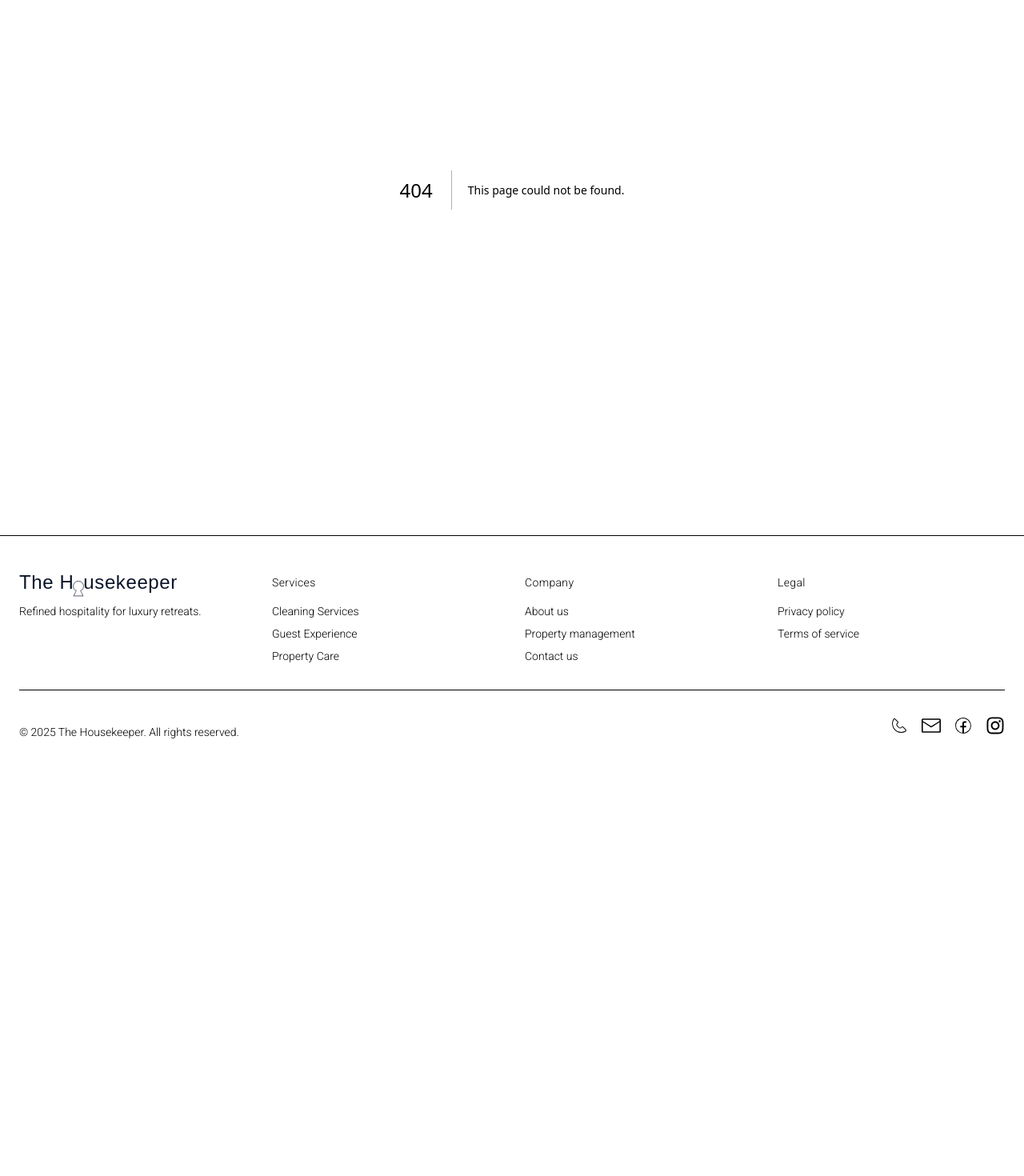
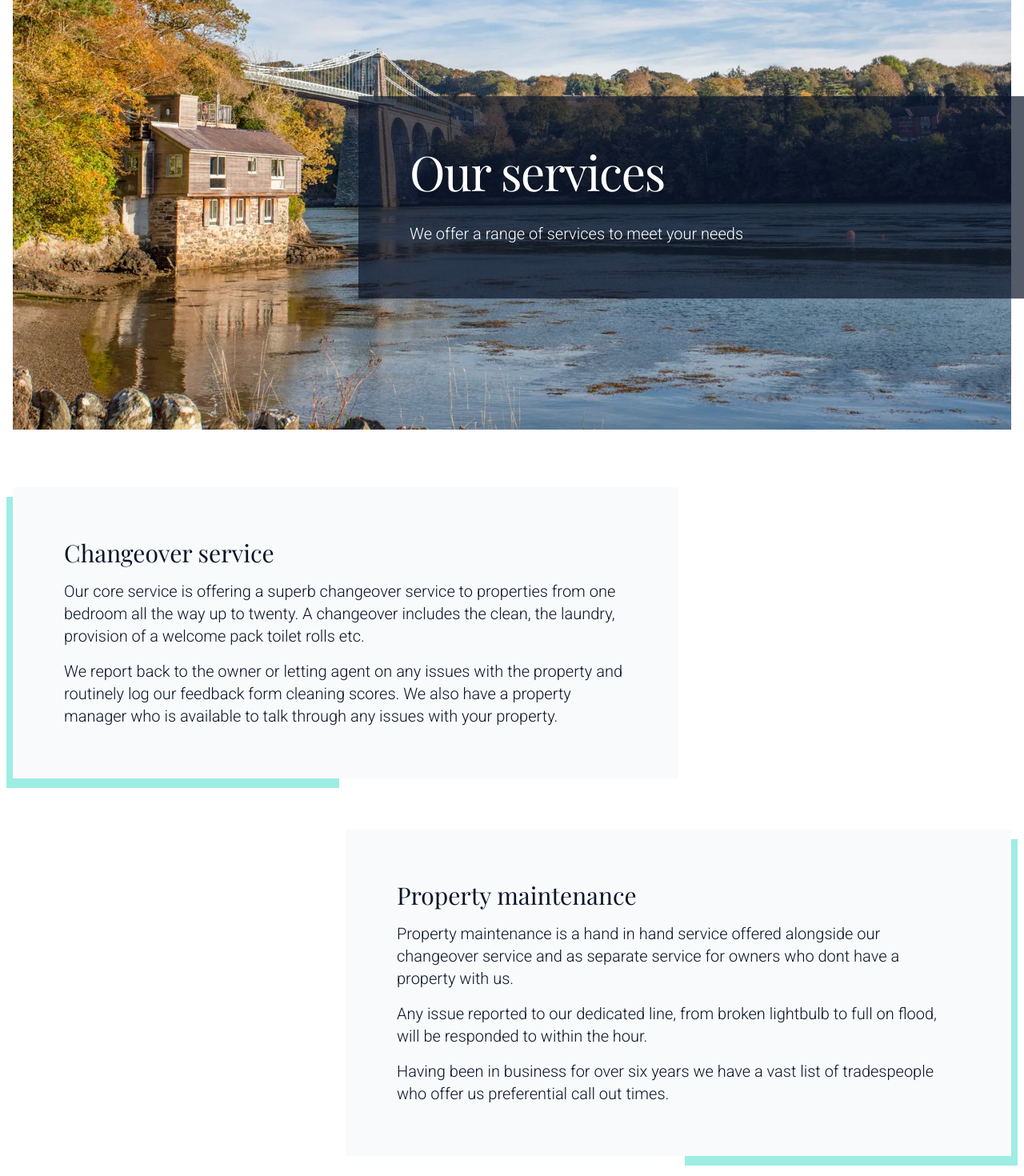
Before and after one commit to MattRey/thehousekeeper.wales, a Next.js app: page /our-services in a window 1280 px wide. Before the commit this address had no page. Shown: the part 340-1810 px from the top of the page at 80% size. Before the commit the page ends 1323 px from the top, so only its background shows below. Built offline with nearby package versions, Linux system fonts and the light colour scheme; a web font is replaced by a local one.

Commit message:
feat: add our services page and refactor a hero componenti

```diff
--- /dev/null
+++ b/app/our-services/page.tsx
@@ -0,0 +1,61 @@
+import { Hero, HeroDescription, HeroImage, HeroTitle } from "@/components/hero";
+import { TextBlock } from "@/components/text-block";
+
+export default function Page() {
+  return (
+    <main className="flex flex-col gap-16 container">
+      <Hero
+        image={
+          <HeroImage
+            src="/images/manadwyn.webp"
+            alt="Luxury retreat background"
+          />
+        }
+        title={<HeroTitle>Our services</HeroTitle>}
+        description={
+          <HeroDescription>
+            We offer a range of services to meet your needs
+          </HeroDescription>
+        }
+      />
+      <TextBlock>
+        <h2 className="text-3xl font-serif">Changeover service</h2>
+        <p>
+          Our core service is offering a superb changeover service to properties
+          from one bedroom all the way up to twenty. A changeover includes the
+          clean, the laundry, provision of a welcome pack toilet rolls etc.
+        </p>
+        <p>
+          We report back to the owner or letting agent on any issues with the
+          property and routinely log our feedback form cleaning scores. We also
+          have a property manager who is available to talk through any issues
+          with your property.
+        </p>
+      </TextBlock>
+      <TextBlock position="right">
+        <h2 className="text-3xl font-serif">Property maintenance</h2>
+        <p>
+          Property maintenance is a hand in hand service offered alongside our
+          changeover service and as separate service for owners who dont have a
+          property with us.
+        </p>
+        <p>
+          Any issue reported to our dedicated line, from broken lightbulb to
+          full on flood, will be responded to within the hour.
+        </p>
+        <p>
+          Having been in business for over six years we have a vast list of
+          tradespeople who offer us preferential call out times.
+        </p>
+      </TextBlock>
+      <TextBlock>
+        <h2 className="text-3xl font-serif">Key holding and property checks</h2>
+        <p>
+          Key holding and property checks are a further service we offer for
+          those empty homes. Our team can check your property in line with the
+          insurers requirements which is usually twice a month.
+        </p>
+      </TextBlock>
+    </main>
+  );
+}
--- a/app/page.tsx
+++ b/app/page.tsx
@@ -1,11 +1,56 @@
-import { Hero } from "@/components/hero";
+import {
+  Hero,
+  HeroImage,
+  HeroTitle,
+  HeroDescription,
+  HeroActions,
+} from "@/components/hero";
 import { TextBlock } from "@/components/text-block";
 import { PartnersBlock } from "@/components/partners-block";
 
-export default function Home() {
+function HomeHeroImage() {
+  return (
+    <HeroImage src="/images/manadwyn.webp" alt="Luxury retreat background" />
+  );
+}
+function HomeHeroTitle() {
+  return (
+    <HeroTitle>
+      Outstanding housekeeping and maintenance for{" "}
+      <span className="text-accent">holiday homes in North Wales</span>
+    </HeroTitle>
+  );
+}
+function HomeHeroDescription() {
+  return (
+    <HeroDescription>
+      The housekeeper delivers outstanding changeover services to the best
+      holiday lets across Anglesey and North Wales. We are the best at what we
+      do... Housekeeping.
+    </HeroDescription>
+  );
+}
+function HomeHeroActions() {
+  return (
+    <HeroActions>
+      <button className="px-8 py-3 border-2 border-background text-background font-light hover:bg-foreground hover:text-background transition-colors">
+        Our services
+      </button>
+      <button className="px-8 py-3 bg-accent text-foreground font-light hover:opacity-90 transition-opacity">
+        What our customers say
+      </button>
+    </HeroActions>
+  );
+}
+export default function Page() {
   return (
     <main className="flex flex-col gap-16 container">
-      <Hero />
+      <Hero
+        image={<HomeHeroImage />}
+        title={<HomeHeroTitle />}
+        description={<HomeHeroDescription />}
+        actions={<HomeHeroActions />}
+      />
       <TextBlock>
         <p>
           Across Anglesey and Gwynedd the housekeeper has a long standing
--- a/components/hero.tsx
+++ b/components/hero.tsx
@@ -1,43 +1,84 @@
 import Image from "next/image";
+import { ReactNode } from "react";
 
-export function Hero() {
+// Sub-component props types
+interface HeroImageProps {
+  src: string;
+  alt?: string;
+}
+
+interface HeroTitleProps {
+  children: ReactNode;
+}
+
+interface HeroDescriptionProps {
+  children: string;
+}
+
+interface HeroActionsProps {
+  children: ReactNode;
+}
+
+// Root Hero component using slot-based pattern to enforce order
+interface HeroProps {
+  image: ReactNode;
+  title: ReactNode;
+  description?: ReactNode;
+  actions?: ReactNode;
+}
+
+export function Hero({ image, title, description, actions }: HeroProps) {
   return (
     <section className="relative min-h-[calc(100vh-92px)]">
-      {/* Image container with fixed aspect ratio */}
-      <div className="relative w-screen sm:w-full h-[calc(100vh-92px)] sm:h-[700px] -mx-4 md:mx-0">
-        <Image
-          src="/images/manadwyn.webp"
-          alt="Luxury retreat background"
-          fill
-          className="object-cover object-bottom-left"
-          priority
-        />
-      </div>
-
+      {image}
       <div className="absolute -left-4 sm:left-auto sm:right-0 top-0 bottom-0 sm:top-1/2 md:-translate-y-1/5 z-20 w-screen sm:w-2/3 md:-mr-4 md:px-0">
         <div className="h-full sm:h-auto bg-foreground/70 p-8 md:p-12 lg:p-16 flex flex-col justify-center gap-8 text-center md:text-left">
           <div className="flex flex-col justify-center gap-8">
-            <h1 className="text-4xl md:text-5xl lg:text-6xl font-serif font-normal tracking-tight text-balance text-background">
-              Outstanding housekeeping and maintenance for{" "}
-              <span className="text-accent">holiday homes in North Wales</span>
-            </h1>
-            <p className="text-lg md:text-xl font-light text-background max-w-2xl leading-relaxed">
-              The housekeeper delivers outstanding changeover services to the
-              best holiday homes across Anglesey and North Wales. We are the
-              best at what we do... Housekeeping.
-            </p>
+            {title}
+            {description}
           </div>
-
-          <div className="flex flex-col sm:flex-row gap-4 justify-center md:justify-start pt-4">
-            <button className="px-8 py-3 border-2 border-background text-background font-light hover:bg-foreground hover:text-background transition-colors">
-              Our services
-            </button>
-            <button className="px-8 py-3 bg-accent text-foreground font-light hover:opacity-90 transition-opacity">
-              What our customers say
-            </button>
-          </div>
+          {actions}
         </div>
       </div>
     </section>
   );
 }
+
+// Sub-components
+export function HeroImage({ src, alt = "Hero background" }: HeroImageProps) {
+  return (
+    <div className="relative w-screen sm:w-full h-[calc(100vh-92px)] sm:h-[700px] -mx-4 md:mx-0">
+      <Image
+        src={src}
+        alt={alt}
+        fill
+        className="object-cover object-bottom-left"
+        priority
+      />
+    </div>
+  );
+}
+
+export function HeroTitle({ children }: HeroTitleProps) {
+  return (
+    <h1 className="text-4xl md:text-5xl lg:text-6xl font-serif font-normal tracking-tight text-balance text-background">
+      {children}
+    </h1>
+  );
+}
+
+export function HeroDescription({ children }: HeroDescriptionProps) {
+  return (
+    <p className="text-lg md:text-xl font-light text-background max-w-2xl leading-relaxed">
+      {children}
+    </p>
+  );
+}
+
+export function HeroActions({ children }: HeroActionsProps) {
+  return (
+    <div className="flex flex-col sm:flex-row gap-4 justify-center md:justify-start pt-4">
+      {children}
+    </div>
+  );
+}
```
